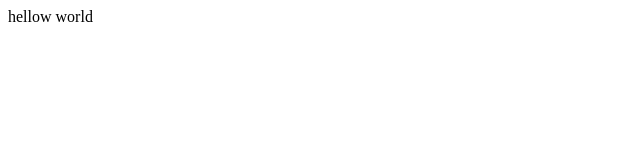
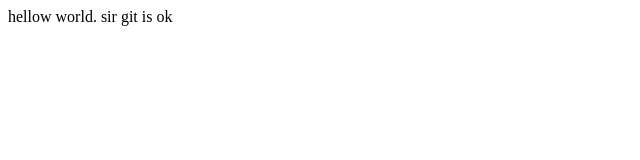
Before and after one commit to shishir-yh/Donation-asign-5, a plain HTML site: page index.html in a window 1280 px wide. Shown: the full height of the page, 0-640 px from the left. Drawn offline with Linux system fonts and the light colour scheme.

Commit message:
hellow world 1

```diff
--- a/index.html
+++ b/index.html
@@ -8,7 +8,8 @@
 </head>
 
 <body>
-    hellow world
+    hellow world.
+    sir git is ok
 </body>
 
 </html>
```
